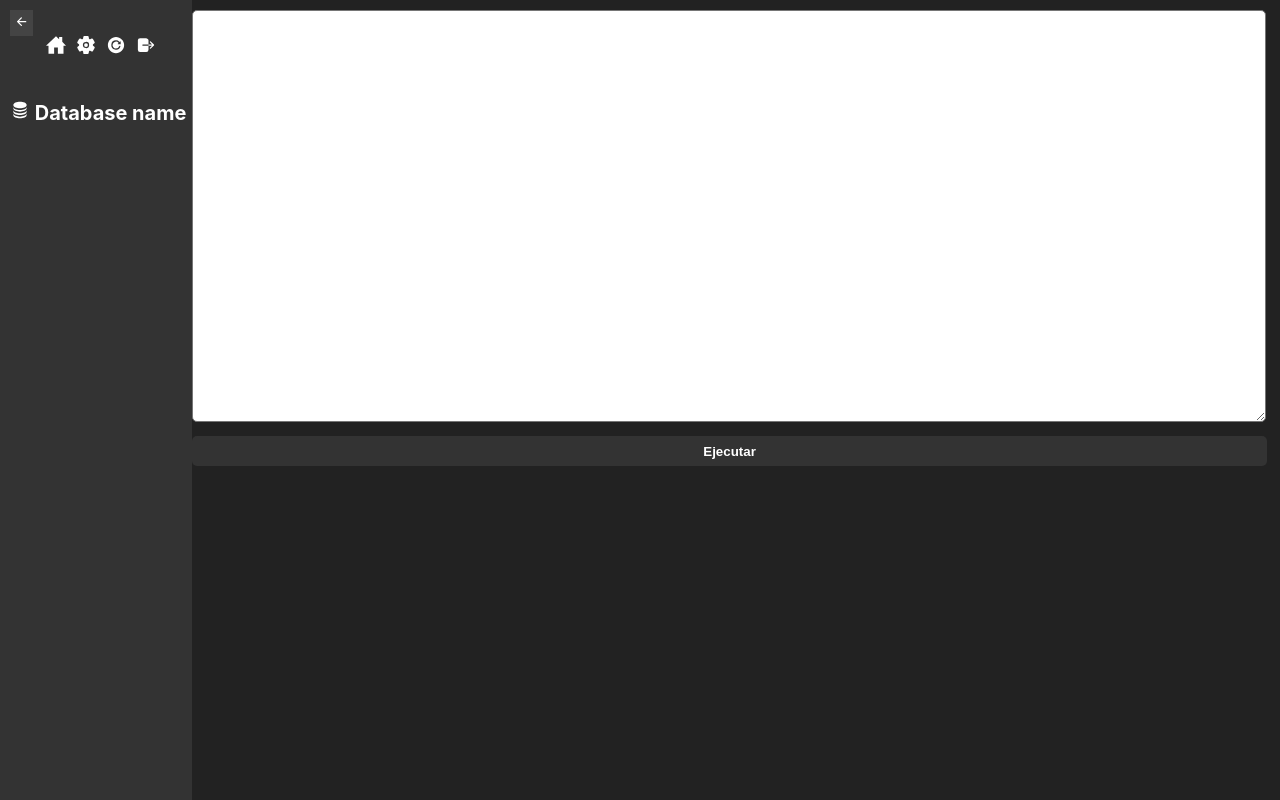
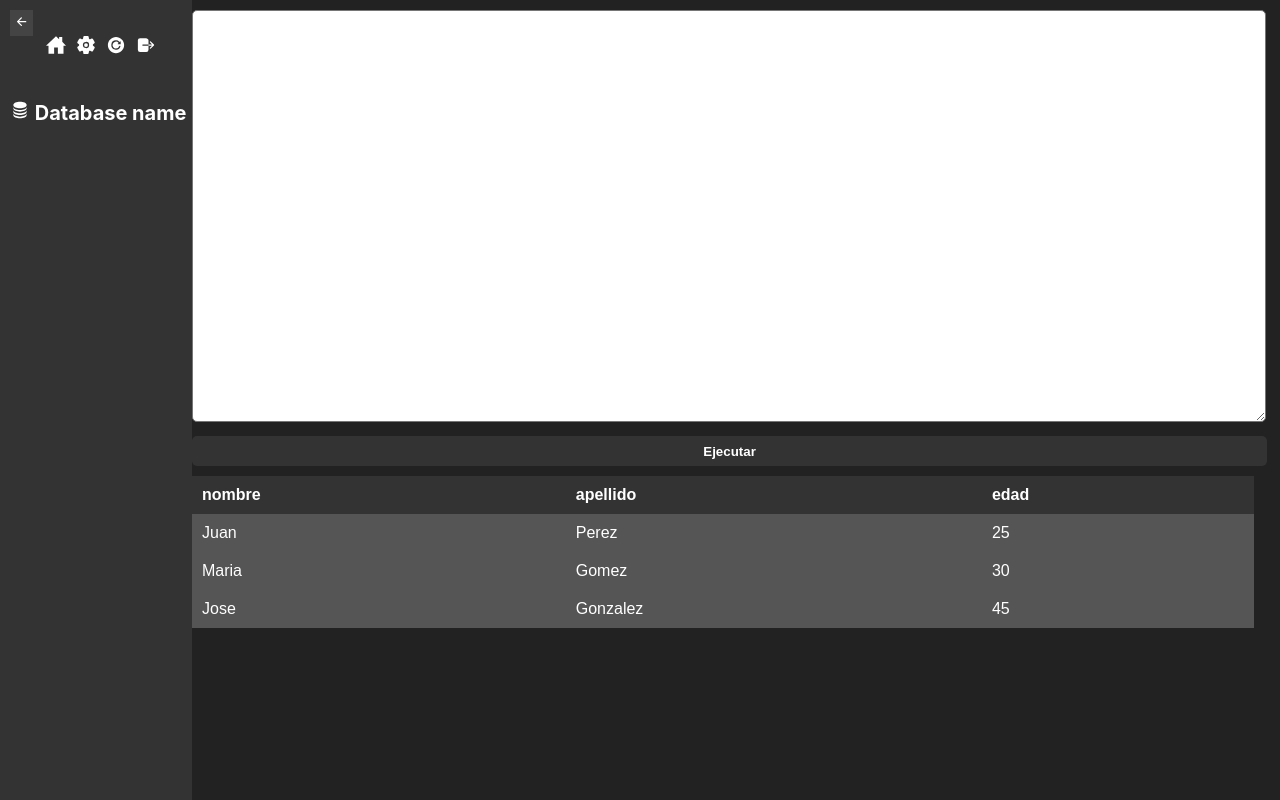
Before and after one commit to dantrixxheron/proyecto-bd, a React (Create React App) app: page / in a window 1280 px wide. Built offline with nearby package versions, Linux system fonts and the light colour scheme.

Commit message:
Add Table component

```diff
--- a/src/components/Home.tsx
+++ b/src/components/Home.tsx
@@ -2,6 +2,7 @@ import React, { useState } from 'react';
 import Sidebar from './Sidebar';
 import Textbox from './Textbox';
 import { IoArrowBack, IoArrowForward } from "react-icons/io5";
+import Table from './Table';
 
 const Home = () => {
   const [isOpen, setIsOpen] = useState(true);
@@ -9,6 +10,11 @@ const Home = () => {
   const toggleSidebar = () => {
     setIsOpen(!isOpen);
   };
+  const testData = [
+    {nombre: 'Juan', apellido: 'Perez', edad: 25},
+    {nombre: 'Maria', apellido: 'Gomez', edad: 30},
+    {nombre: 'Jose', apellido: 'Gonzalez', edad: 45},
+  ];
 
   return (
     <div>
@@ -17,7 +23,7 @@ const Home = () => {
       </button>
       <Sidebar isOpen={isOpen} />
       <Textbox isOpen={isOpen} />
-      {/* <Consulta /> */}
+      <Table data={testData} isOpen={isOpen}/>
     </div>
   );
 }
--- /dev/null
+++ b/src/components/Table.tsx
@@ -0,0 +1,40 @@
+import React from 'react';
+import './css/table.css';
+
+interface TableProps {
+  data: any[];
+  isOpen: boolean;
+}
+
+const Table: React.FC<TableProps> = ({ data, isOpen }) => {
+  if (data.length === 0) {
+    return <div>No hay datos disponibles.</div>;
+  }
+
+  const headers = Object.keys(data[0]);
+
+  return (
+    <div>
+    <table className={`table ${(isOpen)? 'open': 'closed'}`}>
+      <thead>
+        <tr>
+          {headers.map((header) => (
+            <th key={header}>{header}</th>
+          ))}
+        </tr>
+      </thead>
+      <tbody>
+        {data.map((row, index) => (
+          <tr key={index}>
+            {headers.map((header) => (
+              <td key={header}>{row[header]}</td>
+            ))}
+          </tr>
+        ))}
+      </tbody>
+    </table>
+    </div>
+  );
+};
+
+export default Table;
--- /dev/null
+++ b/src/components/css/table.css
@@ -0,0 +1,39 @@
+/* Estilos generales de la tabla */
+table {
+    width: calc(100% - 17%);
+    border-collapse: collapse;
+    font-family: Arial, sans-serif;
+    color: #fff;
+}
+.table.open{
+    margin-left: 15%;
+}
+.table.closed{
+    margin-left: 5vh; /* Ancho cuando el Sidebar está cerrado */
+    width: 95%;
+}
+
+/* Estilos para el encabezado de la tabla */
+table th {
+    background-color: #333;
+    color: #fff;
+    font-weight: bold;
+    padding: 10px;
+    text-align: left;
+}
+
+/* Estilos para las celdas de contenido */
+table td {
+    background-color: #555;
+    padding: 10px;
+}
+
+/* Estilos para las filas impares */
+table tr:nth-child(odd) {
+    background-color: #444;
+}
+
+/* Estilos para las filas pares */
+table tr:nth-child(even) {
+    background-color: #666;
+}
--- a/src/components/css/textbox.css
+++ b/src/components/css/textbox.css
@@ -1,5 +1,5 @@
 .textbox {
-    transition: margin-left 0.3s ease; /* Agrega una transición para suavizar el cambio de margen izquierdo */
+    transition: margin-left 0.7s ease; /* Agrega una transición para suavizar el cambio de margen izquierdo */
     align-items: center;
 }
 
```
